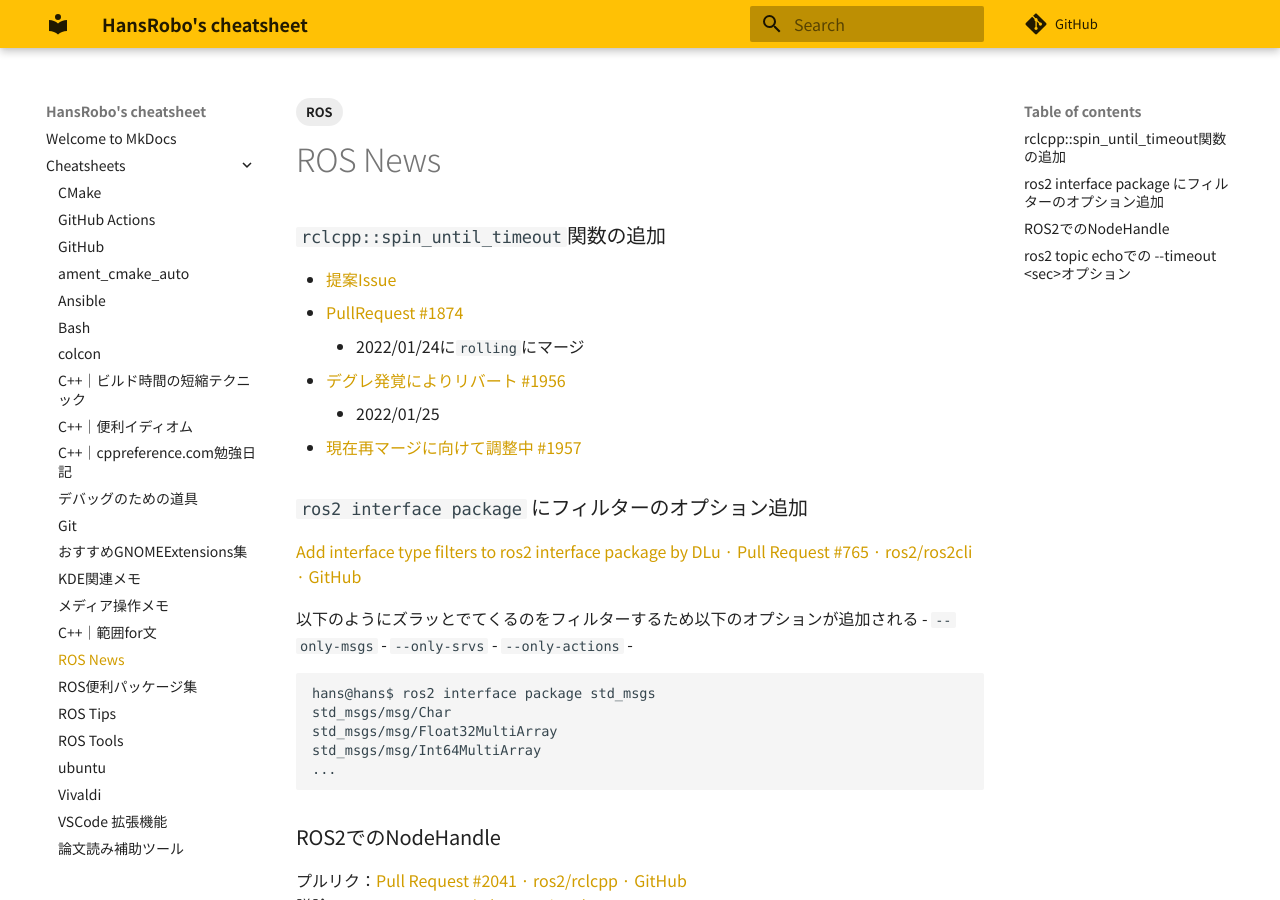
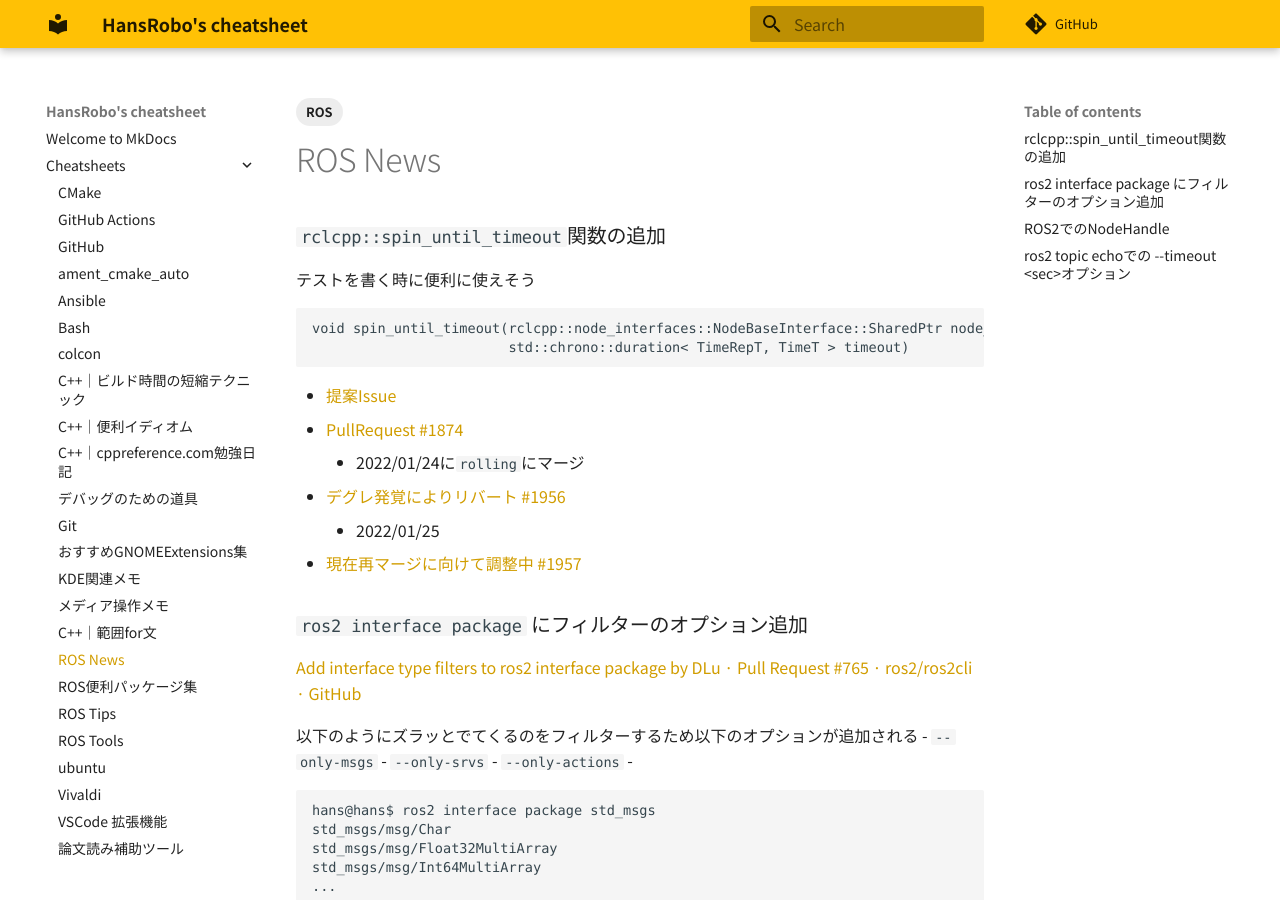
Before and after one commit to HansRobo/mycheatsheet_mkdocs, an MkDocs documentation site: the page built from docs/cheatsheets/ros_news.md, in a window 1280 px wide and 900 px high. Built offline with MkDocs 1.6.1 and Material for MkDocs 9.7.7, drawn with Linux system fonts in a browser that asks for light colours; some web fonts are replaced; comment, search, counter and statistics services are not loaded.

Commit message:
🔄 synced local 'docs/cheatsheets' with remote 'cheatsheets'

````diff
--- a/docs/cheatsheets/ros_news.md
+++ b/docs/cheatsheets/ros_news.md
@@ -8,7 +8,15 @@ updated: 2023-01-20
 weight: -10
 intro: ROS News
 ---
+
 ### `rclcpp::spin_until_timeout`関数の追加
+
+テストを書く時に便利に使えそう
+
+```c++
+void spin_until_timeout(rclcpp::node_interfaces::NodeBaseInterface::SharedPtr node_ptr,
+                        std::chrono::duration< TimeRepT, TimeT > timeout)
+```
 
 - [提案Issue](https://github.com/ros2/rclcpp/issues/1821)
 - [PullRequest #1874](https://github.com/ros2/rclcpp/pull/1874)
````
